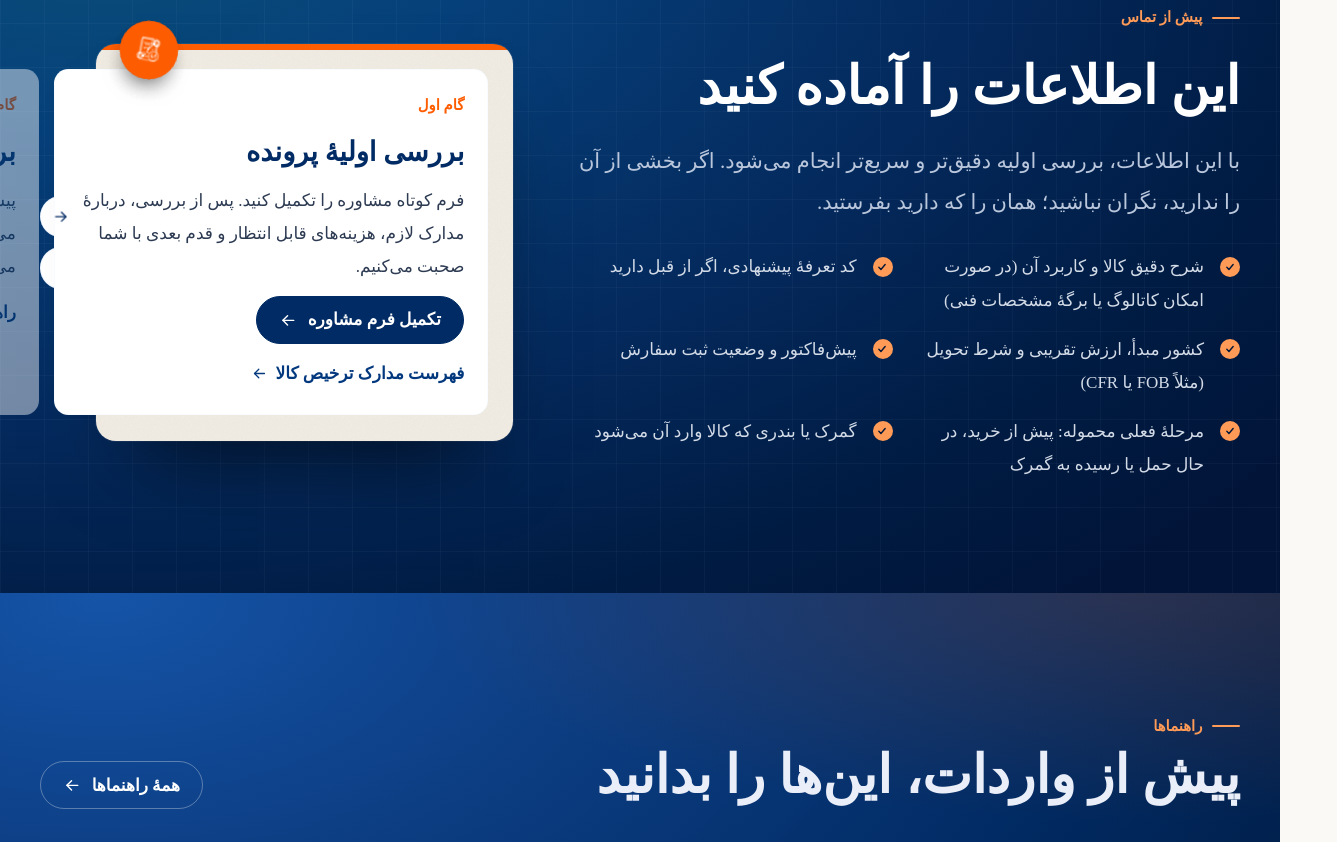
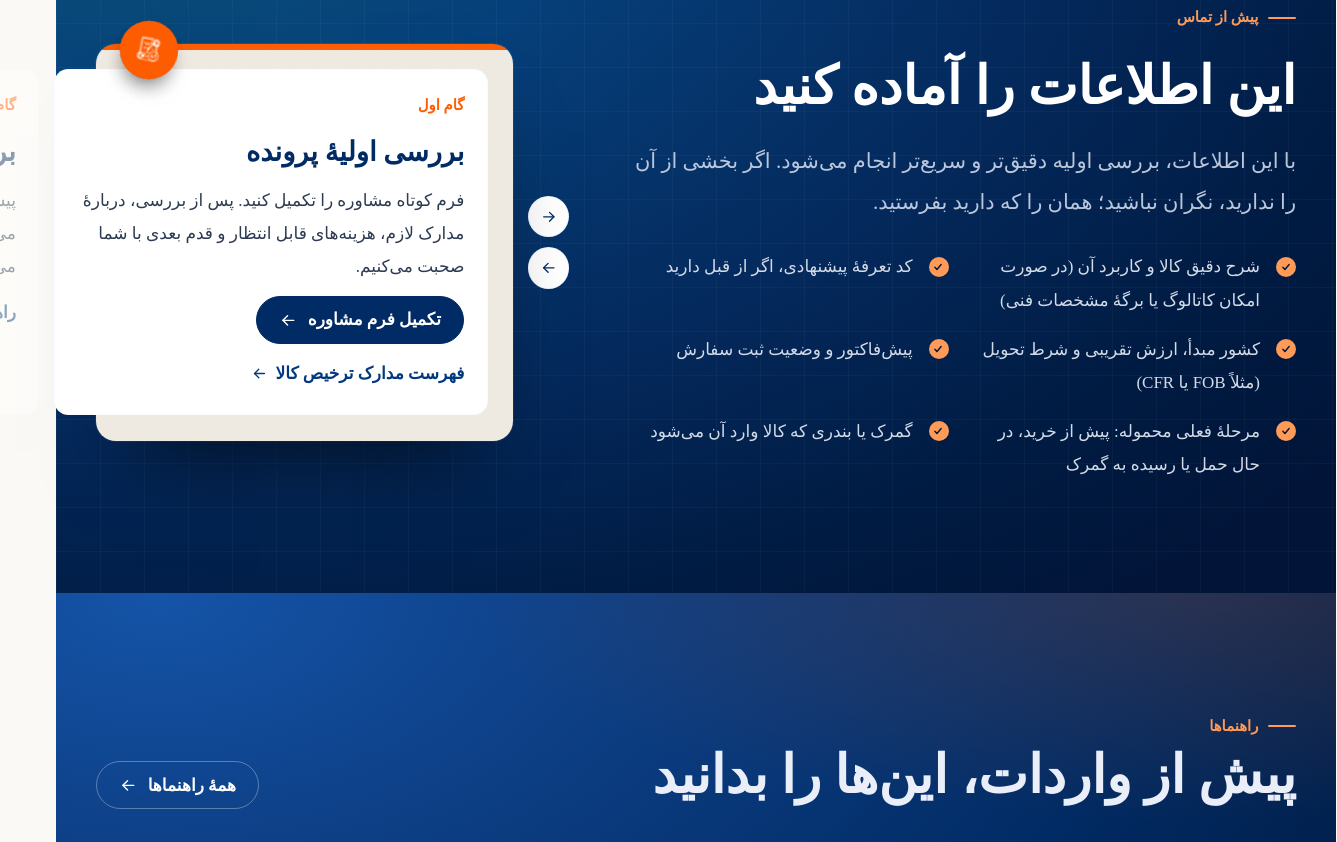
Before and after one commit to amirabbasly/okiyan.com, an Astro site: page / in a window 1280 px wide. Shown: the part 5782-6624 px from the top of the page, 1337 px wide, since content can reach past the window. Built offline with nearby package versions, Linux system fonts and the light colour scheme; Astro itself is replaced by a stand-in of ours; animation ran at ten frames a second.

Commit message:
prep arrows to the right outside the box; cta copy inset from the right edge
- prepare slider arrows now stand on the RIGHT of the card, outside its face
  (RTL column 1), stacking under the card on phones
- the cta frame keeps its photo edge-to-edge but pads the copy inline, so the
  headline and lead no longer touch the frame's right edge

gate: build 64 pages · verify-dist 0 errors / 60 sitemap URLs · astro check
0 errors 0 warnings · test:journey OK

Co-authored-by: arena-agent <297053741+arena-agent@users.noreply.github.com>

```diff
--- a/src/components/ui/CtaBand.astro
+++ b/src/components/ui/CtaBand.astro
@@ -63,6 +63,9 @@ const {
     border-radius: clamp(1.25rem, 2.4vw, 2.25rem);
     border: 1px solid rgb(2 56 126 / 0.2);
     box-shadow: 0 44px 88px -48px rgb(0 18 48 / 0.6);
+    /* breathing room between the copy and the frame's right edge; the photo
+       is absolute, so it still runs edge to edge under the padding */
+    padding-inline: clamp(1.5rem, 4vw, 4.5rem);
   }
   .cta-band__photo {
     position: absolute;
--- a/src/pages/index.astro
+++ b/src/pages/index.astro
@@ -973,9 +973,13 @@ const faqs = [
   /* the card and its arrows sit side by side: arrows live OUTSIDE the box */
   .prepare__slot {
     display: grid;
-    grid-template-columns: minmax(0, 1fr) auto;
+    /* RTL: column 1 is the right edge — the arrows live there, OUTSIDE the box */
+    grid-template-columns: auto minmax(0, 1fr);
     gap: 0.9rem;
     align-items: center;
+  }
+  .prep-nav {
+    order: -1;
   }
   .prep-slider {
     display: flex;
@@ -1244,6 +1248,7 @@ const faqs = [
       grid-template-columns: 1fr;
     }
     .prep-nav {
+      order: 2;
       grid-auto-flow: column;
       justify-content: center;
     }
```
